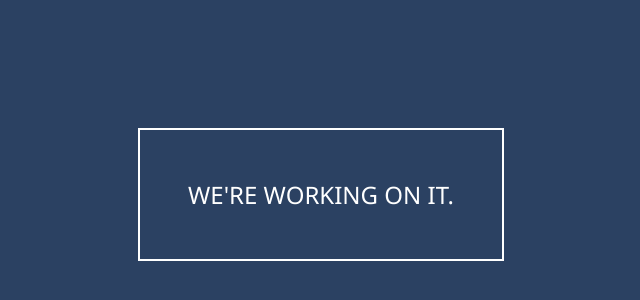
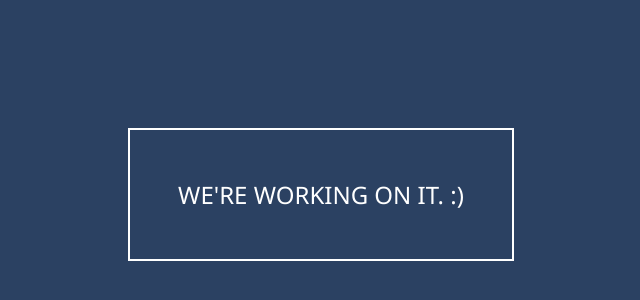
Before and after one commit to JakeKo/sweep, a React (Create React App) app: page / in a window 1280 px wide. Shown: the part 206-506 px from the top of the page, without its empty margins (319-959 px from the left). Built offline with nearby package versions, Linux system fonts and the light colour scheme.

Commit message:
Testing GitHub action

```diff
--- a/src/App/App.js
+++ b/src/App/App.js
@@ -4,7 +4,7 @@ import './App.css';
 function App() {
   return (
     <div className='app'>
-      <div className='greeting'>WE'RE WORKING ON IT.</div>
+      <div className='greeting'>WE'RE WORKING ON IT. :)</div>
     </div>
   );
 }
```
